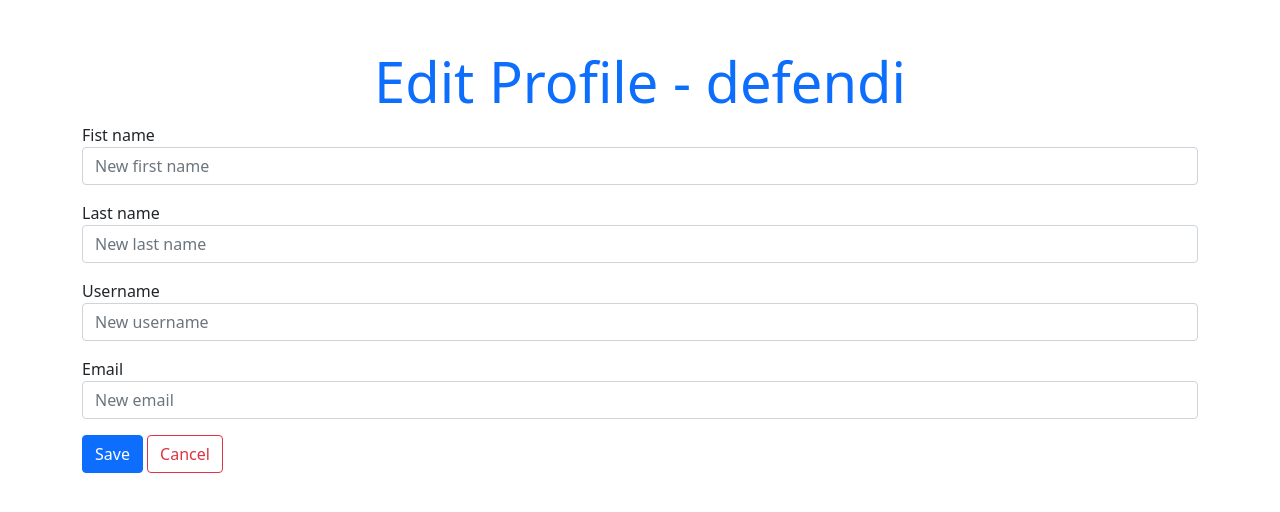
After one commit to tiagodefendi/Hydro-Cultiva-Connect, a Django app: a page that uses frontend/templates/edit_profile.html in a window 1280 px wide. The commit adds this page. Shown: the top 512 px of the page. Run offline with Django 4.2, Linux system fonts and the light colour scheme; a user stored in the database is signed in; data comes from the database, SQL or seed files in the repository; both versions use the stored data as it was after the commit; some libraries are stand-ins or nearby versions.

Commit message:
edit user

```diff
--- a/backend/src/myapp/views.py
+++ b/backend/src/myapp/views.py
@@ -106,8 +106,57 @@ def add_property(request):
 
 # User ->
 @login_required(login_url='login')
+def edit_profile(request, username: str):
+    user: User = get_object_or_404(User, username=username)
+
+    if request.user != user:
+        return redirect('profile', username=request.user.username)
+
+    if request.method == 'POST':
+        new_first_name: str = request.POST.get('first_name')
+        new_last_name: str = request.POST.get('last_name')
+        new_username: str = request.POST.get('username')
+        new_email: str = request.POST.get('email')
+
+        try:
+            #saving new information
+            if new_first_name and new_first_name != user.first_name:
+                user.first_name = new_first_name.strip()
+            # else:
+            #     user.first_name = request.user.first_name
+
+            if new_last_name and new_last_name != user.last_name:
+                user.last_name = new_last_name.strip()
+            # else:
+            #     user.first_name = request.user.last_name
+
+            if new_username and new_username != user.username:
+                if User.objects.filter(username=new_username.strip()).exists(): # verify if this username is already in use
+                    return render(request, 'edit_profile.html', {'user': user, 'error': 'Username already in use'})
+                user.username = new_username.strip()
+            # else:
+            #     user.first_name = request.user.username
+
+            if new_email and new_email != user.email:
+                if User.objects.filter(email=new_email.strip()).exists(): # verify if this email is already in use
+                    return render(request, 'edit_profile.html', {'user': user, 'error': 'E-mail already in use'})
+                user.email = new_email.strip()
+            # else:
+            #     user.first_name = request.user.email
+
+            user.save()
+
+            return redirect('profile', username=user.username)
+        except:
+            return render(request, 'edit_profile.html', {'user': user, 'error': 'Something wrong happened'})
+
+    return render(request, 'edit_profile.html', {'user': user})
+
+@login_required(login_url='login')
 def profile(request, username: str):
     user: User = get_object_or_404(User, username= username)
+    if request.user != user:
+        return redirect('profile', username=request.user.username)
 
     return render(request, 'profile.html', {'user': user})
 
@@ -155,7 +204,7 @@ def signup(request):
                     return render(request, 'signup.html', {'error': 'Username already in use'})
 
             if User.objects.filter(email=email).exists(): # verify if this email is already in use
-                    return render(request, 'signup.html', {'error': 'E-mail already in useo'})
+                    return render(request, 'signup.html', {'error': 'E-mail already in use'})
 
             try:
                 user:User = User.objects.create_user( # create user object
--- a/backend/src/myproject/urls.py
+++ b/backend/src/myproject/urls.py
@@ -5,12 +5,16 @@ from myapp import views
 
 urlpatterns = [
     path('', views.home, name='home'),
+    # account
     path('signup/', views.signup, name='signup'),
     path('login/', views.login, name='login'),
     path('logout/', views.logout, name='logout'),
     path('profile/<str:username>/', views.profile, name='profile'),
-    path('properties/', views.properties, name='properties'),
+    path('profile/<str:username>/edit/', views.edit_profile, name='edit_profile'),
+    # properties
+    path('properties/', views.properties, name='properties'), # map
     path('properties/<int:id>/', views.property, name='property'),
     path('add_property/', views.add_property, name='add_property'),
+    #devices
     path('properties/<int:id>/add_device/', views.add_device, name='add_device'),
 ]
--- /dev/null
+++ b/frontend/templates/edit_profile.html
@@ -0,0 +1,63 @@
+<!DOCTYPE html>
+<html lang="en">
+<head>
+    <!-- Required meta tags -->
+    <meta charset="UTF-8">
+    <meta name="viewport" content="width=device-width, initial-scale=1.0">
+
+    <!-- Bootstrap CSS -->
+    <link href="https://cdn.jsdelivr.net/npm/bootstrap@5.1.3/dist/css/bootstrap.min.css" rel="stylesheet" integrity="sha384-1BmE4kWBq78iYhFldvKuhfTAU6auU8tT94WrHftjDbrCEXSU1oBoqyl2QvZ6jIW3" crossorigin="anonymous">
+
+    <!-- Title -->
+    <title>Edit Profile</title>
+    <link rel="icon" href="https://cdn-icons-png.flaticon.com/512/1174/1174660.png" type="image/png">
+</head>
+
+<body>
+
+    <!-- TODO: improve page -->
+    <div class="container mt-5">
+        <h2 class="text-center display-4 text-primary">Edit Profile - {{ user.username }}</h2>
+
+        {% if error %}
+            <div class="alert alert-danger">
+                {{ error }}
+            </div>
+        {% endif %}
+
+        <form method="POST" action="{% url 'edit_profile' username=user.username %}">
+            {% csrf_token %}
+
+            <div class="mb-3"> <!-- first name -->
+                <label for="first_name">Fist name</label>
+                <input type="text" class="form-control" id="first_name" name="first_name" placeholder="New first name">
+            </div>
+
+            <div class="mb-3"> <!-- last name -->
+                <label for="last_name">Last name</label>
+                <input type="text" class="form-control" id="last_name" name="last_name" placeholder="New last name">
+            </div>
+
+            <div class="mb-3"> <!-- username -->
+                <label for="username">Username</label>
+                <input type="username" class="form-control" id="username" name="username" placeholder="New username">
+            </div>
+
+            <div class="mb-3"> <!-- email -->
+                <label for="email">Email</label>
+                <input type="email" class="form-control" id="email" name="email" placeholder="New email">
+            </div>
+
+
+            <div class="mb-3"> <!-- buttons -->
+                <button type="submit" class="btn btn-primary">Save</button>
+                <a class="btn btn-outline-danger" href="javascript:history.back()">Cancel</a>
+            </div>
+        </form>
+    </div>
+
+    <!-- Incluindo o JavaScript do Bootstrap via CDN -->
+    <script src="https://stackpath.bootstrapcdn.com/bootstrap/5.3.0/js/bootstrap.bundle.min.js"></script>
+</body>
+
+</html>
--- a/frontend/templates/profile.html
+++ b/frontend/templates/profile.html
@@ -39,7 +39,7 @@
                         <p class="card-text"><strong>Full Name:</strong> {{ user.first_name }} {{ user.last_name }}</p>
                     </div>
                     <div class="card-footer text-center">
-                        <a class="btn btn-primary" href="/">Edit</a>
+                        <a class="btn btn-primary" href="edit/">Edit</a>
                         <a class="btn btn-secondary" href="/">Back</a>
                     </div>
                 </div>
```
Also changed, not shown: database/db.sqlite3.
